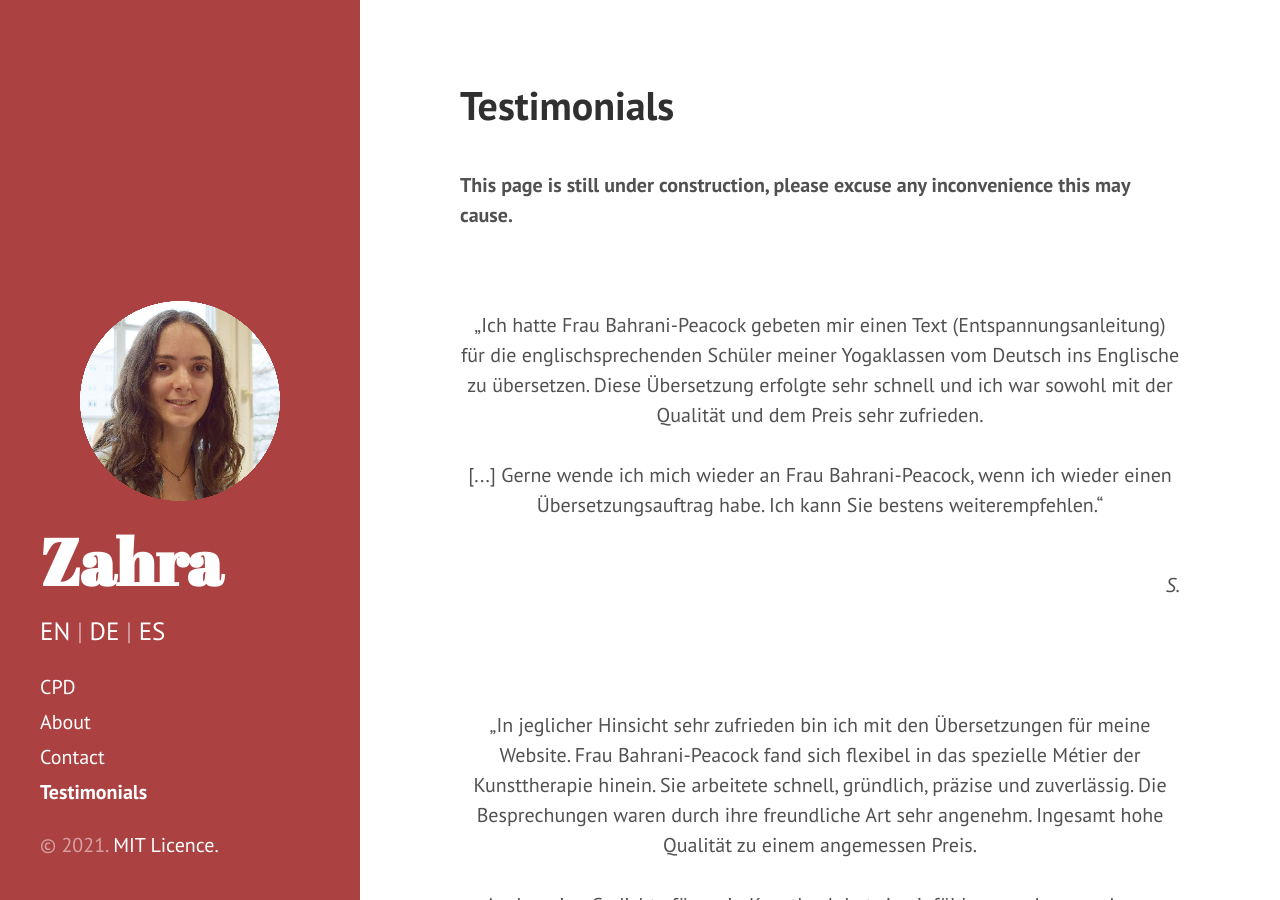
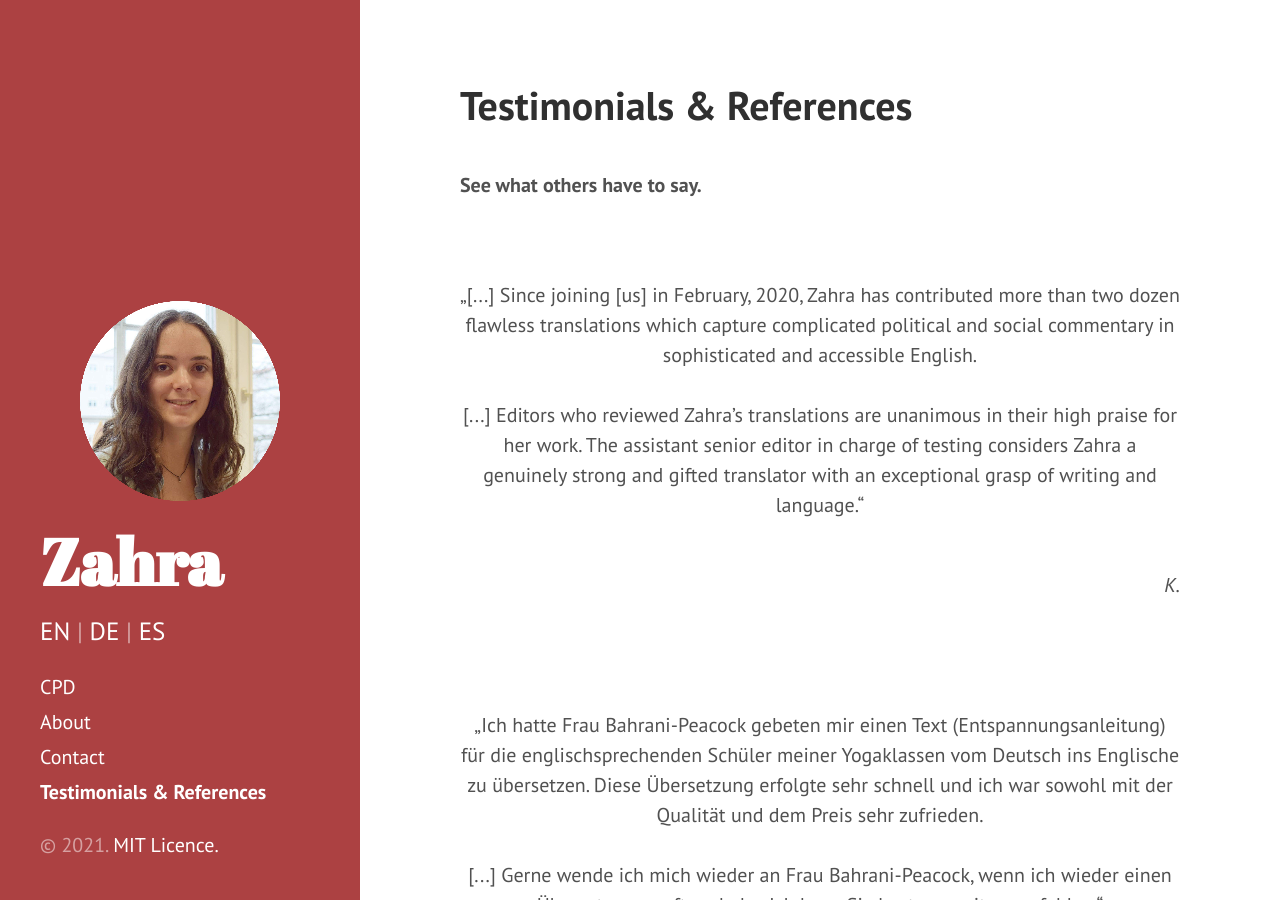
Before and after one commit to Zahra-Claire-Bahrani-Peacock/zahra-claire-bahrani-peacock.github.io, a Jekyll site: the page built from testimonials.md, in a window 1280 px wide and 900 px high. Built offline with Jekyll 4.4.1, drawn with Linux system fonts in a browser that asks for light colours.

Commit message:
Update testimonials.md

```diff
--- a/testimonials.md
+++ b/testimonials.md
@@ -1,10 +1,22 @@
 ---
 layout: page
-title: Testimonials
+title: Testimonials & References
 permalink: testimonials
 ---
 <br/>
-<b>This page is still under construction, please excuse any inconvenience this may cause.</b>
+<b>See what others have to say.</b>
+<br/>
+<br/>
+<br/>
+<div align="center">„[...] Since joining [us] in February, 2020, Zahra has contributed more than two dozen flawless translations
+which capture complicated political and social commentary in sophisticated and accessible English.
+<br/>
+<br/>
+[...] Editors who reviewed Zahra’s translations are unanimous in their high praise for her work. The assistant
+senior editor in charge of testing considers Zahra a genuinely strong and gifted translator with an
+exceptional grasp of writing and language.“</div>
+<br/>
+<div align="right"><i>K.</i></div>
 <br/>
 <br/>
 <br/>
```
